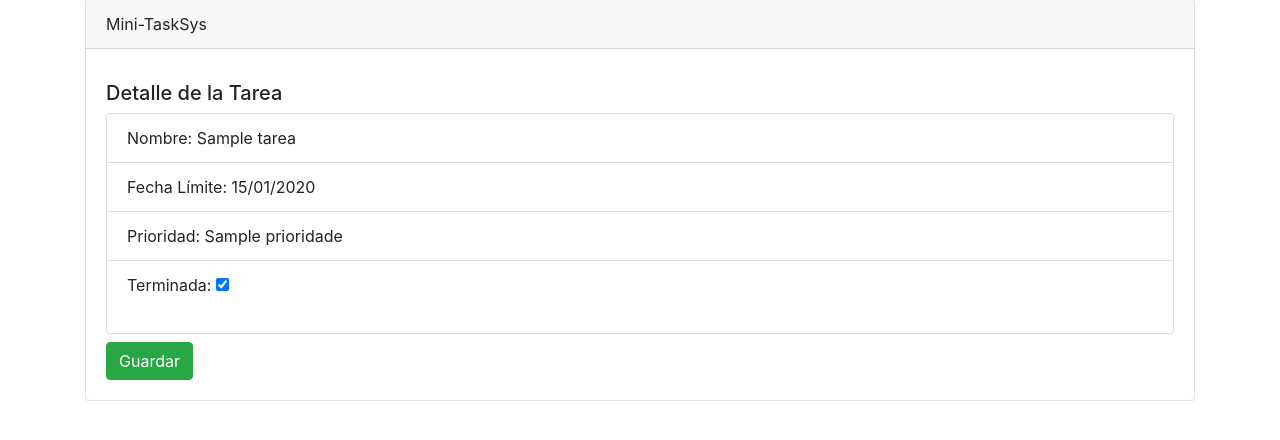
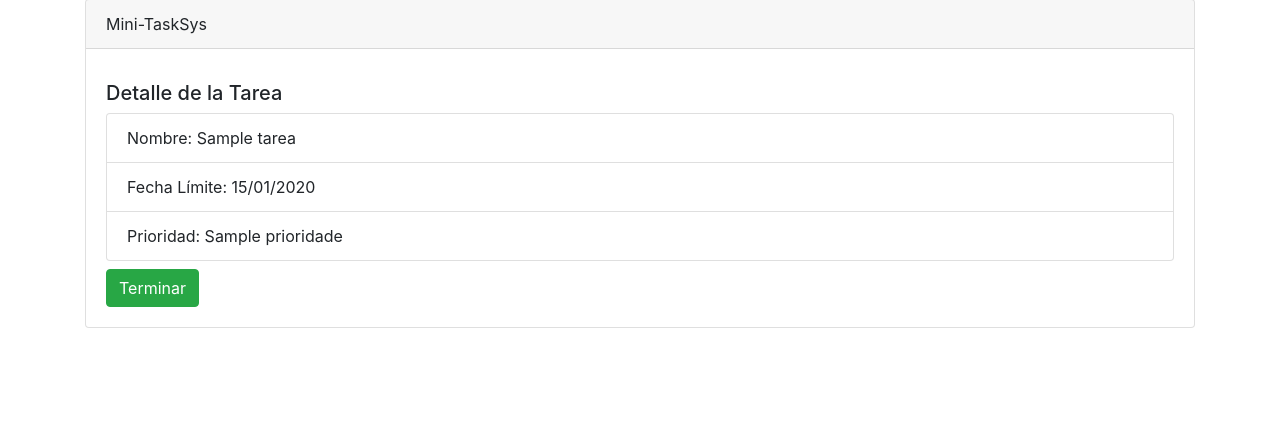
Before and after one commit to jorferr89/minitasksys, a Django app: page /terminar/1/ in a window 1280 px wide. Shown: the part 81-521 px from the top of the page. Run offline with Django 4.2, Linux system fonts and the light colour scheme; a user stored in the database is signed in; tables that the repository leaves empty hold one stand-in row (values such as "Sample post"); some libraries are stand-ins or nearby versions.

Commit message:
se modifico TareasTerminar

```diff
--- a/apps/tareas/templates/terminar.html
+++ b/apps/tareas/templates/terminar.html
@@ -15,9 +15,8 @@
           <li class="list-group-item">Nombre: {{ tarea.nombre }}</li>
           <li class="list-group-item">Fecha Límite: {{ tarea.fecha_limite|date:'d/m/Y' }}</li>
           <li class="list-group-item">Prioridad: {{ tarea.prioridad.nombre }}</li>
-          <li class="list-group-item">{{ form.as_p }}</li>
         </ul>
-        <button type="submit" class="btn btn-success mt-2">Guardar</button>
+        <button type="submit" class="btn btn-success mt-2">Terminar</button>
       </form>
     </div>
     </div>
--- a/apps/tareas/views.py
+++ b/apps/tareas/views.py
@@ -94,7 +94,7 @@ class TareaDeleteView(UserPassesTestMixin, DeleteView):
 class TareaTerminarView(UserPassesTestMixin, UpdateView):
     model = Tarea
     template_name = 'terminar.html'
-    fields = ['terminada']
+    fields = []
     success_url = reverse_lazy('tareas:tareas_listar')
 
     def test_func(self):
@@ -103,3 +103,9 @@ class TareaTerminarView(UserPassesTestMixin, UpdateView):
 
     def handle_no_permission(self):
         return redirect('tareas:tareas_listar')
+
+    def form_valid(self, form):
+        tarea = form.save(commit=False)
+        tarea.terminada = True
+        tarea.save()
+        return super().form_valid(form)
```
